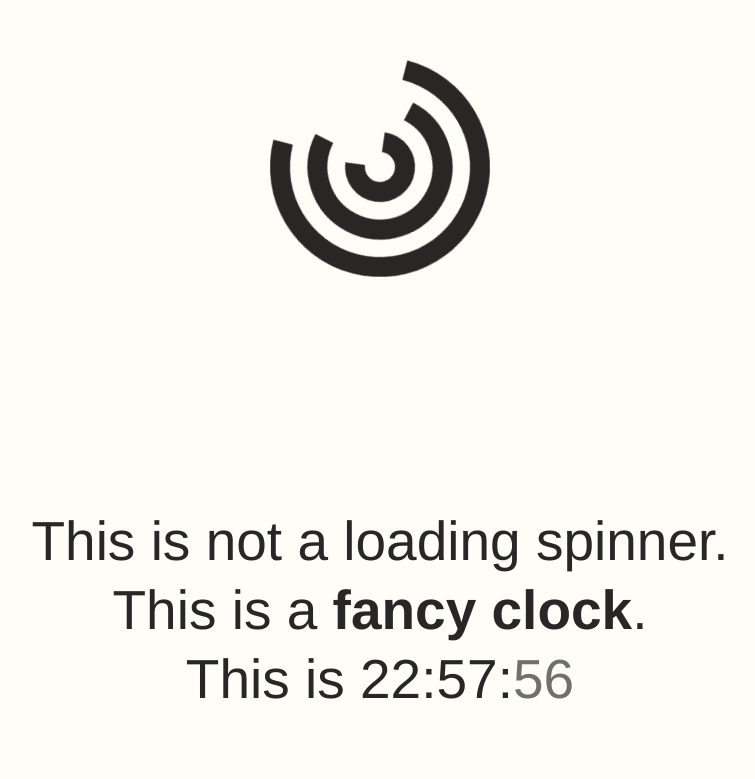
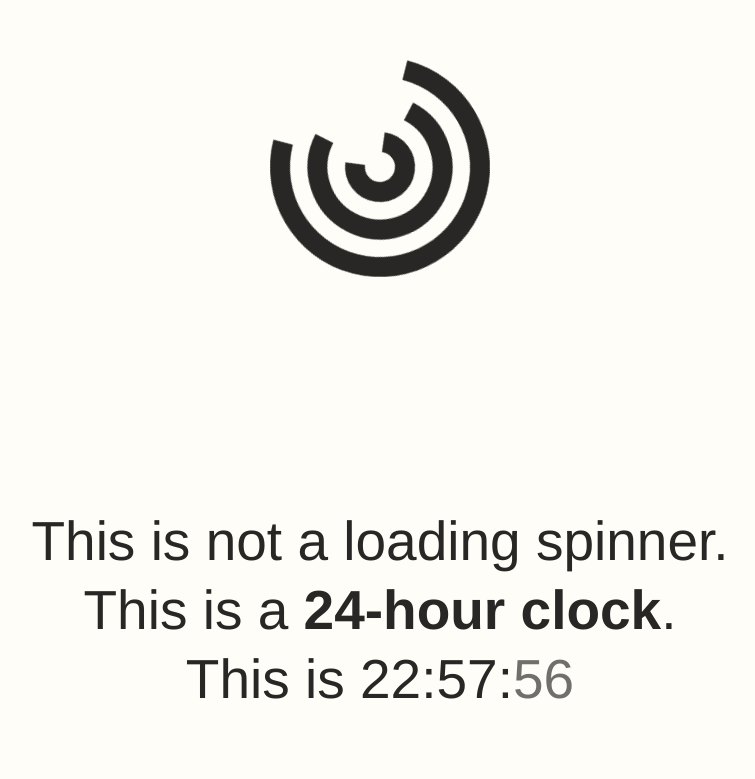
Before and after one commit to theculturecc/experiments, a Next.js app: page /001 in a window 1280 px wide. Shown: the part 173-952 px from the top of the page, without its empty margins (260-1015 px from the left). Built offline with nearby package versions, Linux system fonts and the light colour scheme; a web font is replaced by a local one.

Commit message:
🕰 24-hour clock clarity label

```diff
--- a/pages/001.mdx
+++ b/pages/001.mdx
@@ -8,7 +8,6 @@ import Floater from '../posts/001/Floater.js';
 import Logo, { LogoManager, CeeController } from '../components/Logo.js';
 import GetTheNews from '../components/GetTheNews.js';
 
-
 <Styles />
 <TimeProvider>
   <Hero>
@@ -16,7 +15,7 @@ import GetTheNews from '../components/GetTheNews.js';
   </Hero>
 
 This is not a loading spinner.<br />
-This is a <strong>fancy clock</strong>.<br />
+This is a <strong>24-hour clock</strong>.<br />
 This is <Time />
 
 </TimeProvider>
```
